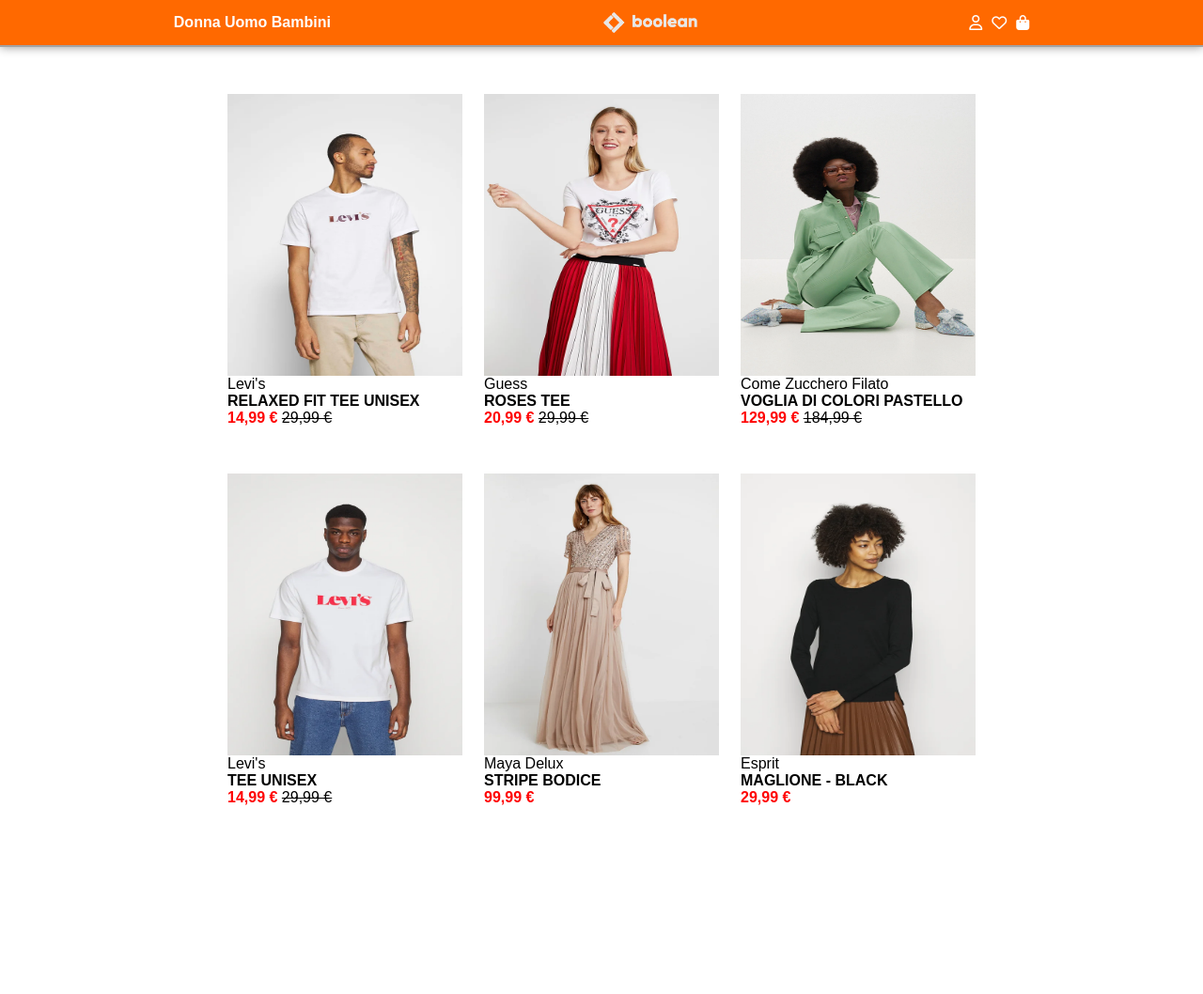
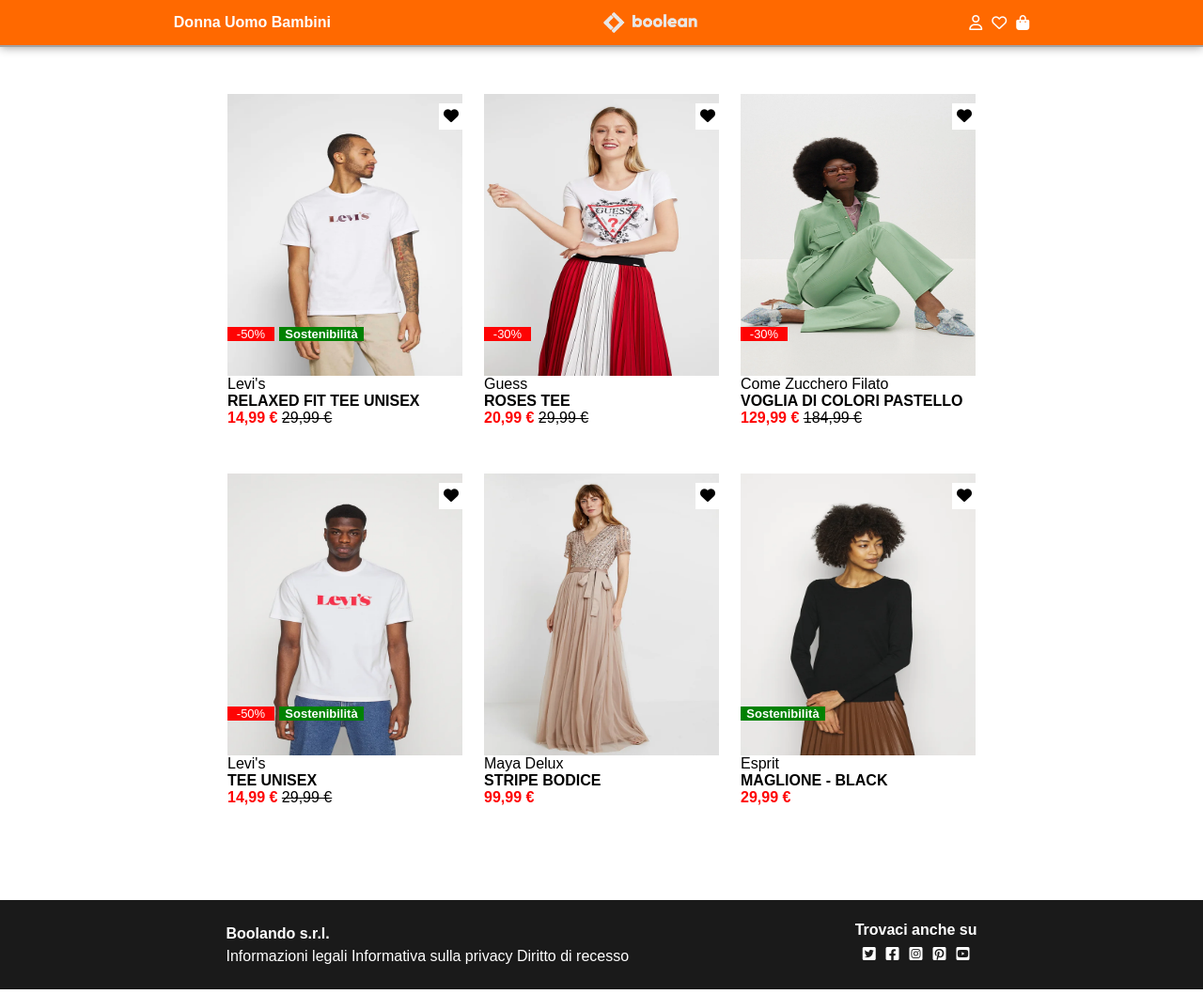
Before and after one commit to akthernahela/html-css-boolando, a plain HTML site: page index.html in a window 1280 px wide. Shown: the whole page at 94% size. Before the commit the page ends 958 px from the top, so only its background shows below. Drawn offline with Linux system fonts and the light colour scheme.

Commit message:
Add discounts and wishlist icone

```diff
--- a/asset/css/style.css
+++ b/asset/css/style.css
@@ -85,10 +85,86 @@
     padding-bottom: 50px;
 }
 
+/* #region position perfect*/
 
+.item1,
+.item2,
+.item3,
+.item4,
+.item5,
+.item6{
+    position: relative;
+}
 
+.wishlist{
+    position: absolute;
+    top: 10px;
+    background-color: var(--boo-lighter);
+    padding: 5px;
+    text-align: center;
+    left: 90%;
+}
 
+.discount{
+    background-color: var(--boo-offer);
+    width: 50px;
+    color: var(--boo-lighter);
+    text-align: center;
+    font-size: small;
+    position: absolute;
+    top: 70%;
+}
 
+.ecology{
+    font-size: small;
+    background-color: var(--boo-hilighte);
+    width: 90px;
+    color: var(--boo-lighter);
+    text-align: center;
+    position: absolute;
+    top: 70%;
+    left: 22%
+}
 
+.ecology-only{
+    font-size: small;
+    background-color: var(--boo-hilighte);
+    width: 90px;
+    color: var(--boo-lighter);
+    text-align: center;
+    position: absolute;
+    top: 70%;
+}
+
+/* #endregion position perfect*/
 
 /* #endregion main */
+
+/* #region footer */
+
+footer{
+    background-color: var(--boo-secondary);
+    color: var(--boo-lighter);
+    height: 100px;
+    display: flex;
+    justify-content: space-evenly;
+    align-items: center;
+    border-bottom: 5px solid var(--boo-lighter);
+
+    a{
+        text-decoration: none;
+        color: var(--boo-lighter);
+    }
+}
+
+.company{
+    line-height: 1.5rem;
+}
+
+.other-source{
+    padding: 0.5rem;
+    display: flex;
+    justify-content: space-between;
+}
+
+/* #endregion footer */
--- a/index.html
+++ b/index.html
@@ -33,6 +33,13 @@
         <div class="container">
             <div class="card-top">
                 <div class="item1">
+                    <div class="wishlist">
+                        <i class="fa-solid fa-heart"></i>
+                    </div>
+                    <div class="discount">-50%</div>
+                    <div class="ecology">
+                        <b>Sostenibilità</b>
+                    </div>
                     <figure class="samples">
                         <img src="./asset/img/1.webp" alt="clothing samples">
                         <figcaption>
@@ -48,6 +55,10 @@
                     </figure>
                 </div>
                 <div class="item2">
+                    <div class="wishlist">
+                        <i class="fa-solid fa-heart"></i>
+                    </div>
+                    <div class="discount">-30%</div>
                     <figure class="samples">
                         <img src="./asset/img/2.webp" alt="clothing samples">
                         <figcaption>
@@ -63,6 +74,10 @@
                     </figure>
                 </div>
                 <div class="item3">
+                    <div class="wishlist">
+                        <i class="fa-solid fa-heart"></i>
+                    </div>
+                    <div class="discount">-30%</div>
                     <figure class="samples">
                         <img src="./asset/img/3.webp" alt="clothing samples">
                         <figcaption>
@@ -80,6 +95,13 @@
             </div>
             <div class="card-buttom">
                 <div class="item4">
+                    <div class="wishlist">
+                        <i class="fa-solid fa-heart"></i>
+                    </div>
+                    <div class="discount">-50%</div>
+                    <div class="ecology">
+                        <b>Sostenibilità</b>
+                    </div>
                     <figure class="samples">
                         <img src="./asset/img/4.webp" alt="clothing samples">
                         <figcaption>
@@ -95,6 +117,9 @@
                     </figure>
                 </div>
                 <div class="item5">
+                    <div class="wishlist">
+                        <i class="fa-solid fa-heart"></i>
+                    </div>
                     <figure class="samples">
                         <img src="./asset/img/5.webp" alt="clothing samples">
                         <figcaption>
@@ -109,6 +134,12 @@
                     </figure>
                 </div>
                 <div class="item6">
+                    <div class="wishlist">
+                        <i class="fa-solid fa-heart"></i>
+                    </div>
+                    <div class="ecology-only">
+                        <b>Sostenibilità</b>
+                    </div>
                     <figure class="samples">
                         <img src="./asset/img/6.webp" alt="clothing samples">
                         <figcaption>
@@ -125,6 +156,26 @@
             </div>
         </div>
     </main>
+    <footer>
+        <div class="company">
+            <strong>Boolando s.r.l.</strong>
+            <div class="rules">
+                <a href="">Informazioni legali</a>
+                <a href="">Informativa sulla privacy</a>
+                <a href=""> Diritto di recesso</a>
+            </div>
+        </div>
+        <div class="redirect">
+            <b>Trovaci anche su</b>
+            <div class="other-source">
+                <i class="fa-brands fa-square-twitter"></i>
+                <i class="fa-brands fa-square-facebook"></i>
+                <i class="fa-brands fa-square-instagram"></i>
+                <i class="fa-brands fa-square-pinterest"></i>
+                <i class="fa-brands fa-square-youtube"></i>
+            </div>
+        </div>
+    </footer>
 </body>
 
 </html>
```
